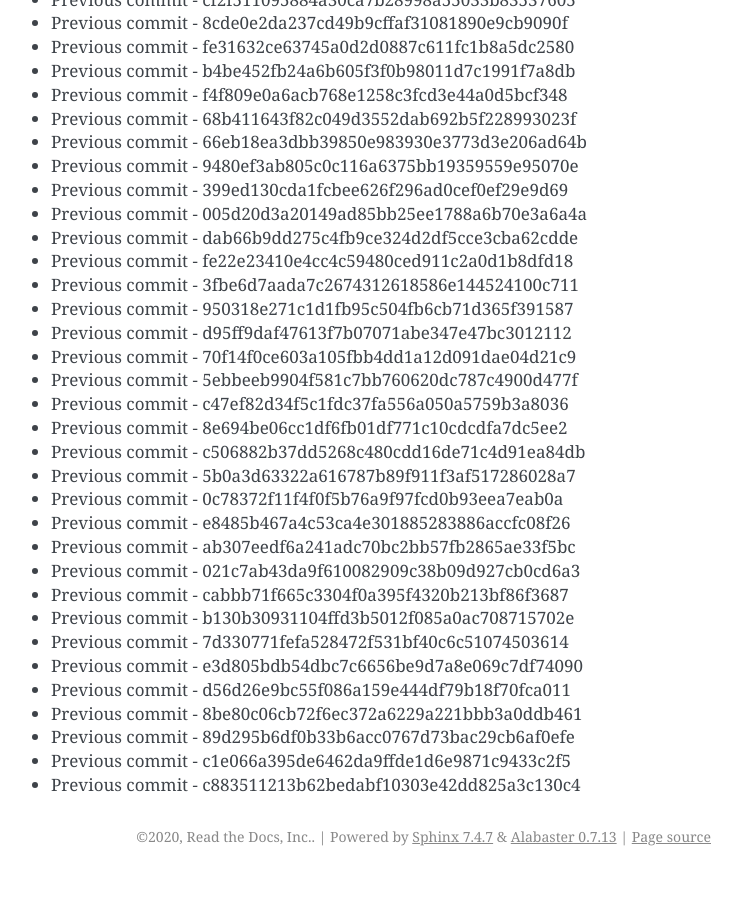
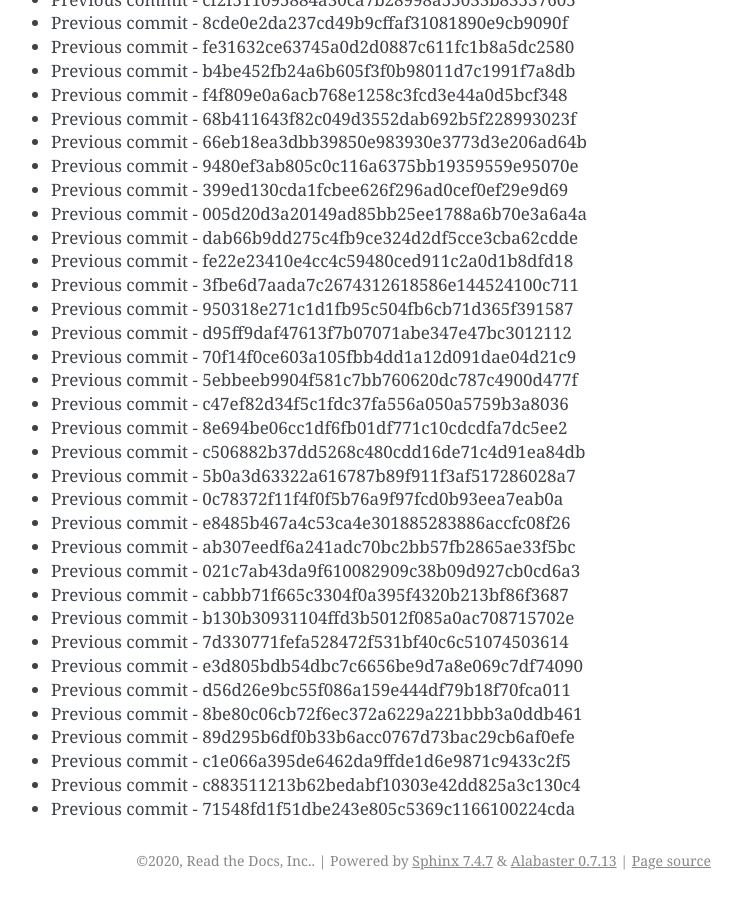
Before and after one commit to readthedocs/rtd-git-stresstest, a Sphinx documentation site: the page built from docs/updates.rst, in a window 1280 px wide and 900 px high, scrolled down 86634 px. Shown: the whole window, without its empty margins (399-1141 px from the left). Built offline with Sphinx 7.4.7, drawn with Linux system fonts in a browser that asks for light colours; before the commit the page ends 87510 px from its top, so only the background shows below that.

Commit message:
Generating commit from previous: 71548fd1f51dbe243e805c5369c1166100224cda

```diff
--- a/docs/updates.rst
+++ b/docs/updates.rst
@@ -3672,3 +3672,4 @@ It can be tested for any performance characteristics.
 * Previous commit - 89d295b6df0b33b6acc0767d73bac29cb6af0efe
 * Previous commit - c1e066a395de6462da9ffde1d6e9871c9433c2f5
 * Previous commit - c883511213b62bedabf10303e42dd825a3c130c4
+* Previous commit - 71548fd1f51dbe243e805c5369c1166100224cda
```
